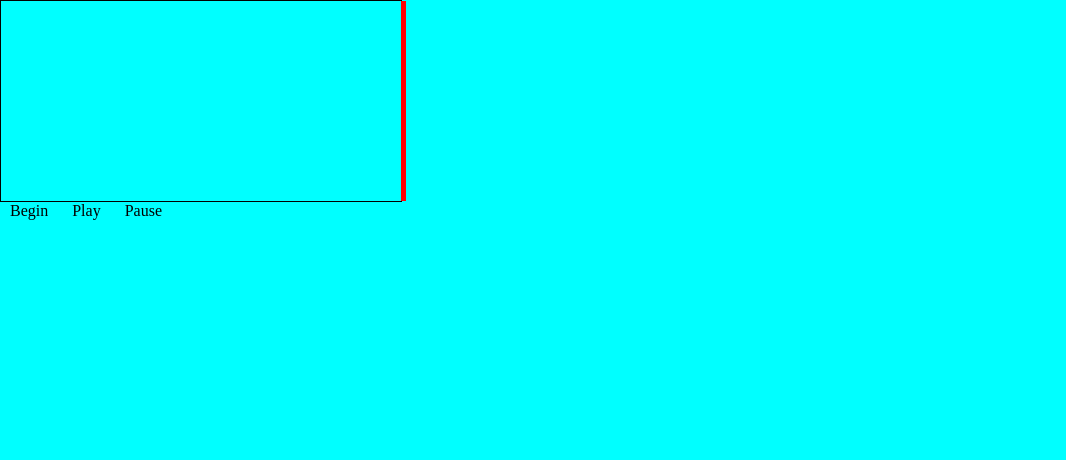
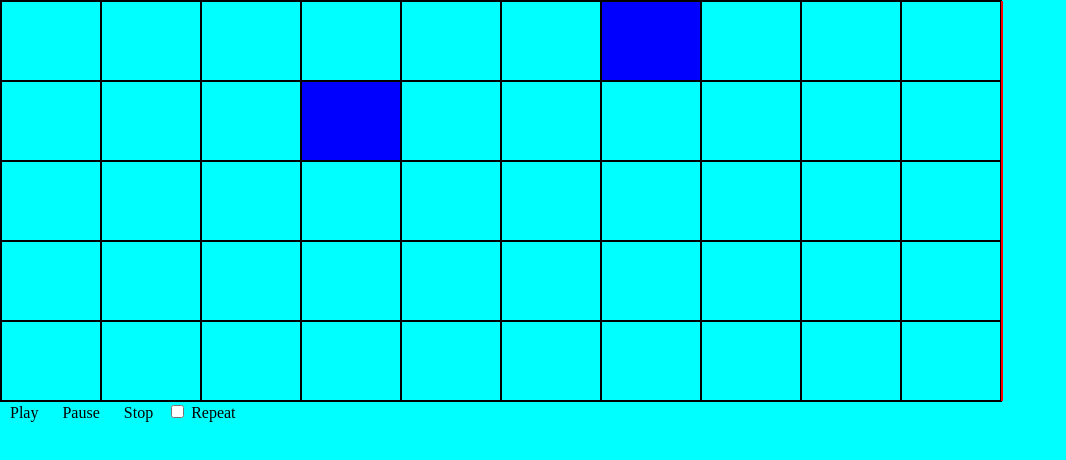
Before and after one commit to erygn/AudioTrack, a plain HTML site: page index.html in a window 1280 px wide. Both pictures are taken after a click on the element "Play". Shown: the whole page, without its empty margins (0-1066 px from the left). Drawn offline with Linux system fonts and the light colour scheme.

Commit message:
Play first note

```diff
--- a/index.html
+++ b/index.html
@@ -6,14 +6,17 @@
 
     <body>
         <div class="main">
-            <div class="track">
+            <div id="track">
                 <div id="bar"></div>
             </div>
 
             <div>
-                <span onclick="startTrack()" id="startTrack">Begin</span>
-                <span onclick="playTrack()" id="playTrack">Play</span>
+                <span onclick="playTrack()" id="startTrack">Play</span>
                 <span onclick="pauseTrack()" id="pauseTrack">Pause</span>
+                <span onclick="stopTrack()" id="stopTrack">Stop</span>
+
+                <input type="checkbox" id="repeat" name="repeat">
+                <label for="repeat">Repeat</label>
             </div>
         </div>
         <script src="track.js"></script>
--- a/styles.css
+++ b/styles.css
@@ -8,21 +8,39 @@ body {
     background-color: aqua;
 }
 
-.track {
+#track {
     border: 1px solid #000000;
-    width: 400px;
+    width: 1000px;
+    height: 400px;
+    position: relative;
+    display: grid;
+    grid-template-columns: 10% 10% 10% 10% 10% 10% 10% 10% 10% 10%;
+    grid-template-rows: 20% 20% 20% 20% 20%;
+}
+
+.elem {
+    border: 1px solid #000000;
+}
+
+.elemPlay {
+    background-color: blue;
 }
 
 #bar {
-    position: relative;
+    position: absolute;
     top: 0px;
     left: 0px;
-    height: 200px;
-    width: 5px;
+    height: 100%;
+    width: 2px;
     background-color: #FF0000;
 }
 
 #startTrack {
+    padding: 10px;
+    cursor: pointer;
+}
+
+#stopTrack {
     padding: 10px;
     cursor: pointer;
 }
--- a/track.js
+++ b/track.js
@@ -1,34 +1,68 @@
-/*window.addEventListener('load', function () {
-    var stTk = document.getElementById("startTrack");
-    stTk.onclick = startTrack;
-});*/
+window.addEventListener('load', function () {
+    var trk = this.document.getElementById("track")
+    for (let i = 0; i < 50; i++) {
+        let div = this.document.createElement('div')
+        div.classList.add('elem')
+        if (i == 6 || i == 13) {
+            div.classList.add('elemPlay')
+        }
+        trk.appendChild(div)
+    }
+});
 
-let timeID, barLeft = 0, isRunning = false
+let timeID, barLeft = 0, isRunning = false, clickOnPause = false
 
-function startTrack() {
-    barLeft = 0
-    clearTimeout(timeID)
-    isRunning = true
-    moveBar()
+function playTrack() {
+    if (barLeft == 1000) {
+        barLeft = 0
+    }
+    clickOnPause = false
+    if (isRunning == false) {
+        isRunning = true
+        moveBar()
+    }
 }
 
 async function moveBar() {
-    if (barLeft < 400 && isRunning == true) {
+    if (barLeft < 1000 && isRunning == true) {
         var bar = document.getElementById("bar");
-        bar.style.left = barLeft + 2 + 'px';
-        barLeft += 2;
-        timeID = setTimeout(function(n) { this.moveBar()}, 10);
+        bar.style.left = barLeft + 1 + 'px';
+        barLeft += 1;
+        if (barLeft == 300 || barLeft == 600) {
+            this.playSound()
+        }
+        timeID = setTimeout(function(n) { this.moveBar()}, 1);
     } else {
         isRunning = false
         clearTimeout(timeID)
+        if (clickOnPause == false) {
+            var repeat = document.getElementById('repeat');
+            if (repeat.checked) {
+                this.playTrack()
+            }
+        }
     }
 }
 
-function playTrack() {
-    isRunning = true
-    moveBar()
+function playSound() {
+    let pl = new Audio("c.mp3");
+    pl.play();
 }
 
 function pauseTrack() {
+    if (clickOnPause == true) {
+        this.stopTrack()
+    } else {
+        clickOnPause = true
+        isRunning = false
+    }
+}
+
+function stopTrack() {
+    clickOnPause = false
     isRunning = false
+    clearTimeout(timeID)
+    var bar = document.getElementById("bar");
+    bar.style.left = '0px';
+    barLeft = 0
 }
```
Also changed, not shown: 3 other files.
